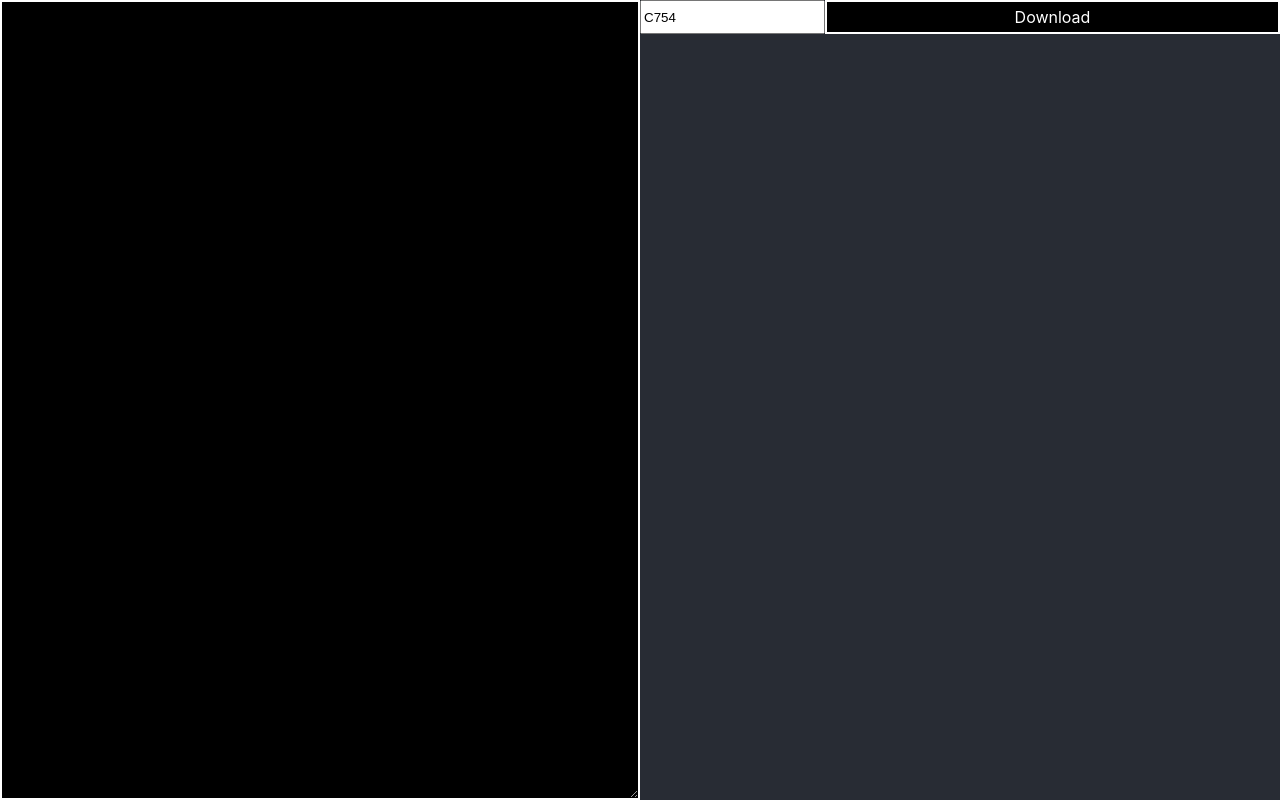
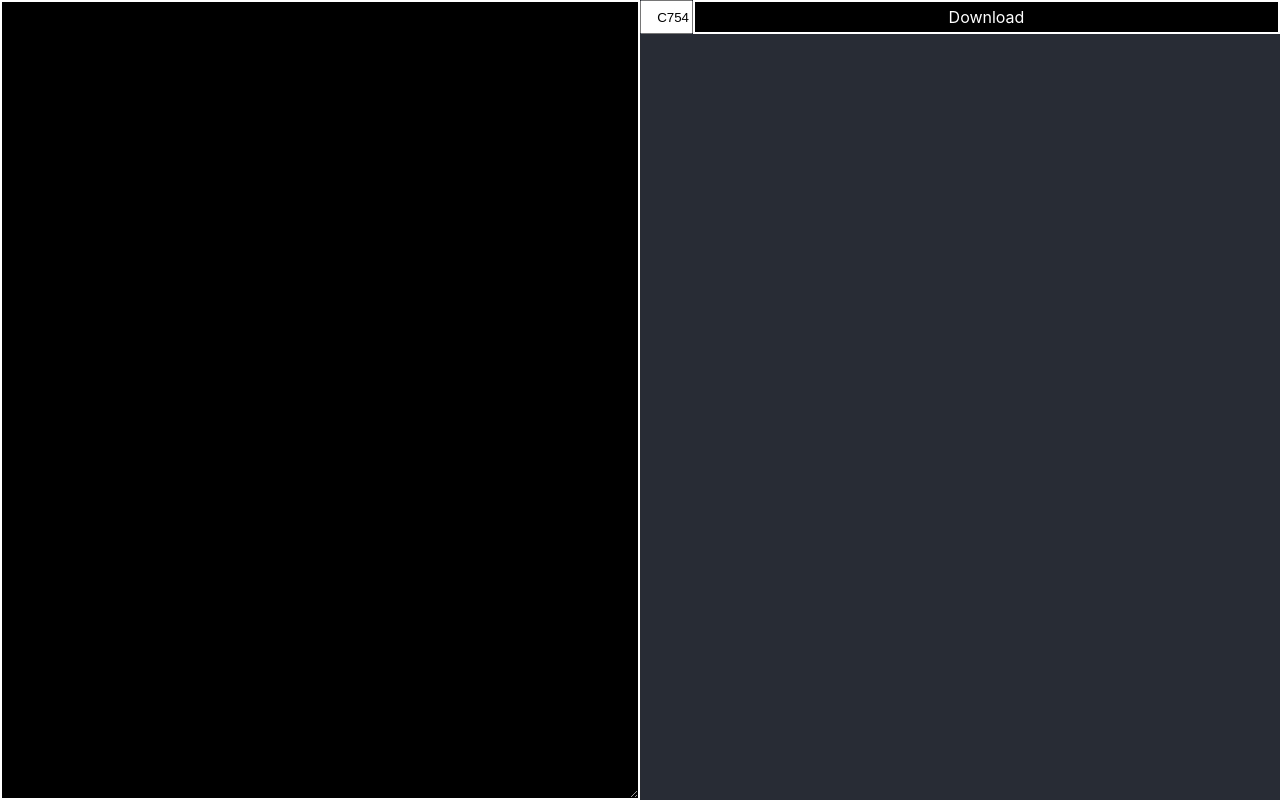
Before and after one commit to peoplestealusernames/konica-minolta-tab-website, a React (Create React App) app: page / in a window 1280 px wide. Built offline with nearby package versions, Linux system fonts and the light colour scheme.

Commit message:
ModelIn: Added Styles

```diff
--- a/src/App.tsx
+++ b/src/App.tsx
@@ -87,6 +87,10 @@ function App() {
         >
           <input
             value={Model}
+            style={{
+              width: "45px",
+              textAlign: "right",
+            }}
             onChange={(e) => {
               const val = e.target.value
               setModel(val ? val : "")
```
